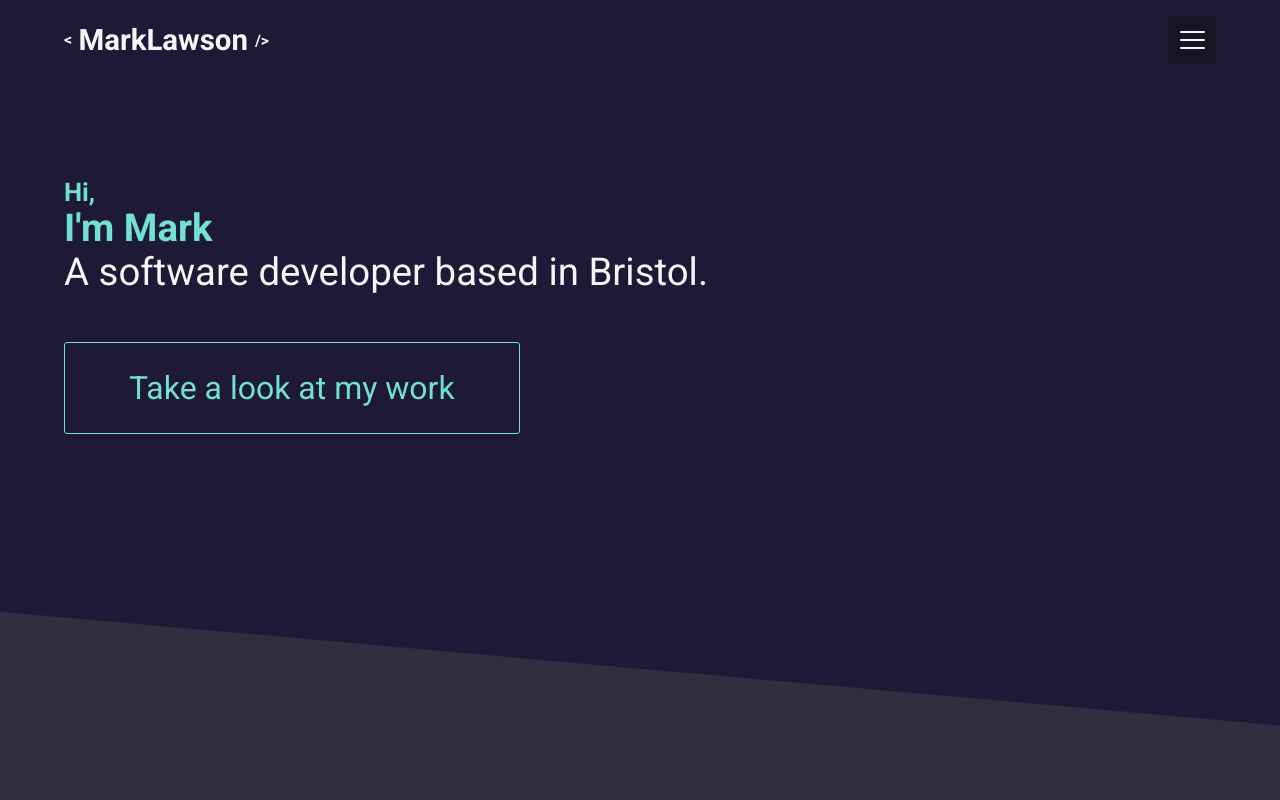
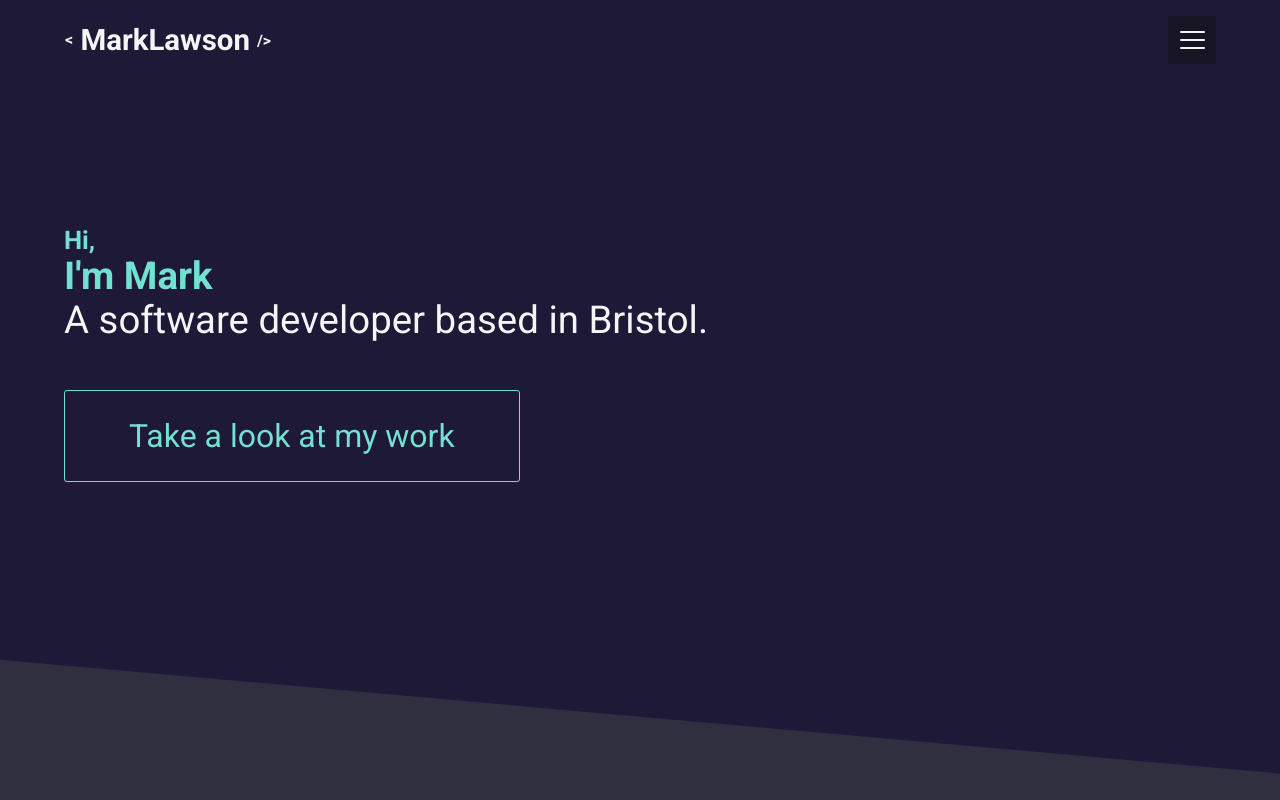
Before and after one commit to walkonmars36/portfolio-react-july-22, a React (Create React App) app: page / in a window 1280 px wide. Shown: the top 800 px of the page. Built offline with nearby package versions, Linux system fonts and the light colour scheme.

Commit message:
new mixin mq1024

```diff
--- a/src/assets/sass/_mixins.scss
+++ b/src/assets/sass/_mixins.scss
@@ -20,3 +20,10 @@
     @content;
   }
 }
+
+// 1024px
+@mixin mq1024($width: 64rem) {
+  @media (min-width: $width) {
+    @content;
+  }
+}
--- a/src/components/Header/Header.scss
+++ b/src/components/Header/Header.scss
@@ -30,10 +30,6 @@
   }
 }
 
-.hamburger-react {
-  z-index: 10;
-}
-
 .show-header-enter {
   opacity: 0;
 }
--- a/src/components/Hero/Hero.scss
+++ b/src/components/Hero/Hero.scss
@@ -10,6 +10,10 @@
 
   @include mq {
     padding-top: 7em;
+  }
+
+  @include mq1024 {
+    padding-top: 10em;
   }
 
   &__title {
--- a/src/components/OpenBracket/OpenBracket.jsx
+++ b/src/components/OpenBracket/OpenBracket.jsx
@@ -2,7 +2,7 @@ import React from "react";
 
 const OpenBracket = () => {
   return (
-    <svg width="8" height="8" viewBox="0 0 8 8" fill="none" xmlns="http://www.w3.org/2000/svg">
+    <svg width="10" height="8" viewBox="0 0 8 8" fill="none" xmlns="http://www.w3.org/2000/svg">
       <path d="M2.20312 3.96875L7.17188 5.76562V7.88281L0.421875 5.02344V3.52344L2.20312 3.96875ZM7.17188 2.5L2.19531 4.32812L0.421875 4.75V3.25L7.17188 0.390625V2.5Z" fill="#F5F5F5" />
     </svg>
   );
```
